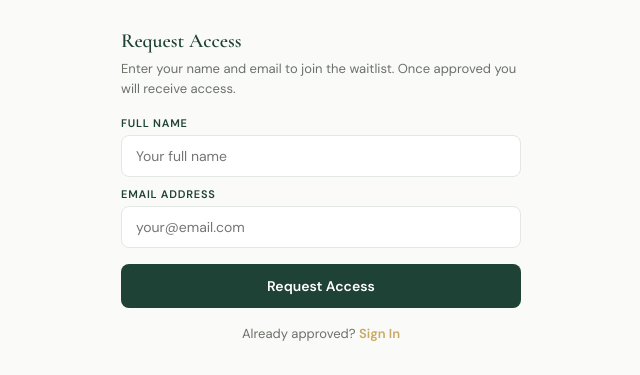
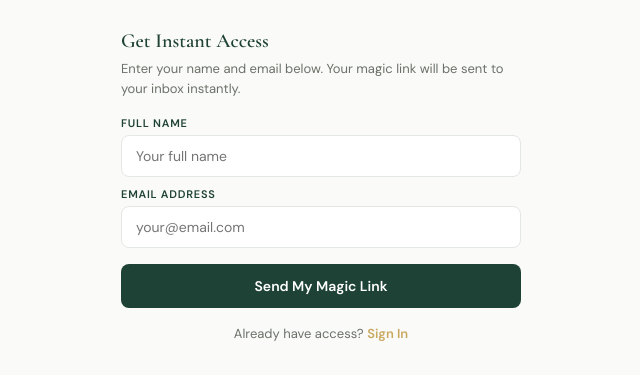
Before and after one commit to tkdbrad03/tmacinspired-site, a website: page tax-sale-academy.html in a window 1280 px wide. Shown: the part 290-665 px from the top of the page, without its empty margins (319-959 px from the left). Drawn offline with nearby package versions, Linux system fonts and the light colour scheme.

Commit message:
Update opt-in panel text for clarity

```diff
--- a/tax-sale-academy.html
+++ b/tax-sale-academy.html
@@ -247,8 +247,8 @@ body { font-family: 'DM Sans', sans-serif; background: #fafaf8; color: #1a1a18;
 
     <!-- OPT-IN PANEL -->
     <div id="gate-optin-panel">
-      <div style="font-family:'Cormorant Garamond',serif;font-size:20px;color:#1f4236;font-weight:600;margin-bottom:6px;">Request Access</div>
-      <p style="font-size:13px;color:#6b7169;margin-bottom:16px;line-height:1.6;">Enter your name and email to join the waitlist. Once approved you will receive access.</p>
+      <div style="font-family:'Cormorant Garamond',serif;font-size:20px;color:#1f4236;font-weight:600;margin-bottom:6px;">Get Instant Access</div>
+      <p style="font-size:13px;color:#6b7169;margin-bottom:16px;line-height:1.6;">Enter your name and email below. Your magic link will be sent to your inbox instantly.</p>
       <div style="margin-bottom:10px;">
         <div style="font-size:11px;font-weight:700;color:#1f4236;letter-spacing:0.07em;text-transform:uppercase;margin-bottom:5px;">Full Name</div>
         <input id="gate-name" type="text" placeholder="Your full name" style="width:100%;padding:11px 14px;border:1px solid #e4e8e5;border-radius:8px;font-family:'DM Sans',sans-serif;font-size:14px;outline:none;background:#fff;">
@@ -257,9 +257,9 @@ body { font-family: 'DM Sans', sans-serif; background: #fafaf8; color: #1a1a18;
         <div style="font-size:11px;font-weight:700;color:#1f4236;letter-spacing:0.07em;text-transform:uppercase;margin-bottom:5px;">Email Address</div>
         <input id="gate-optin-email" type="email" placeholder="your@email.com" style="width:100%;padding:11px 14px;border:1px solid #e4e8e5;border-radius:8px;font-family:'DM Sans',sans-serif;font-size:14px;outline:none;background:#fff;">
       </div>
-      <button onclick="submitOptin()" style="width:100%;background:#1f4236;color:#fff;border:none;border-radius:8px;padding:13px;font-size:14px;font-weight:600;cursor:pointer;font-family:'DM Sans',sans-serif;">Request Access</button>
+      <button onclick="submitOptin()" style="width:100%;background:#1f4236;color:#fff;border:none;border-radius:8px;padding:13px;font-size:14px;font-weight:600;cursor:pointer;font-family:'DM Sans',sans-serif;">Send My Magic Link</button>
       <div style="text-align:center;margin-top:14px;">
-        <span style="font-size:13px;color:#6b7169;">Already approved? </span>
+        <span style="font-size:13px;color:#6b7169;">Already have access? </span>
         <button onclick="showLoginPanel()" style="background:none;border:none;color:#c9a961;font-weight:700;font-size:13px;cursor:pointer;font-family:'DM Sans',sans-serif;">Sign In</button>
       </div>
       <div id="gate-optin-msg" style="margin-top:12px;font-size:13px;text-align:center;display:none;"></div>
@@ -275,7 +275,7 @@ body { font-family: 'DM Sans', sans-serif; background: #fafaf8; color: #1a1a18;
       </div>
       <button onclick="checkAccess()" style="width:100%;background:#1f4236;color:#fff;border:none;border-radius:8px;padding:13px;font-size:14px;font-weight:600;cursor:pointer;font-family:'DM Sans',sans-serif;">Access App</button>
       <div style="text-align:center;margin-top:14px;">
-        <button onclick="showOptinPanel()" style="background:none;border:none;color:#c9a961;font-weight:700;font-size:13px;cursor:pointer;font-family:'DM Sans',sans-serif;">← Request Access</button>
+        <button onclick="showOptinPanel()" style="background:none;border:none;color:#c9a961;font-weight:700;font-size:13px;cursor:pointer;font-family:'DM Sans',sans-serif;">← Instant Access</button>
       </div>
       <div id="gate-login-msg" style="margin-top:12px;font-size:13px;text-align:center;display:none;padding:10px;border-radius:8px;"></div>
     </div>
```
